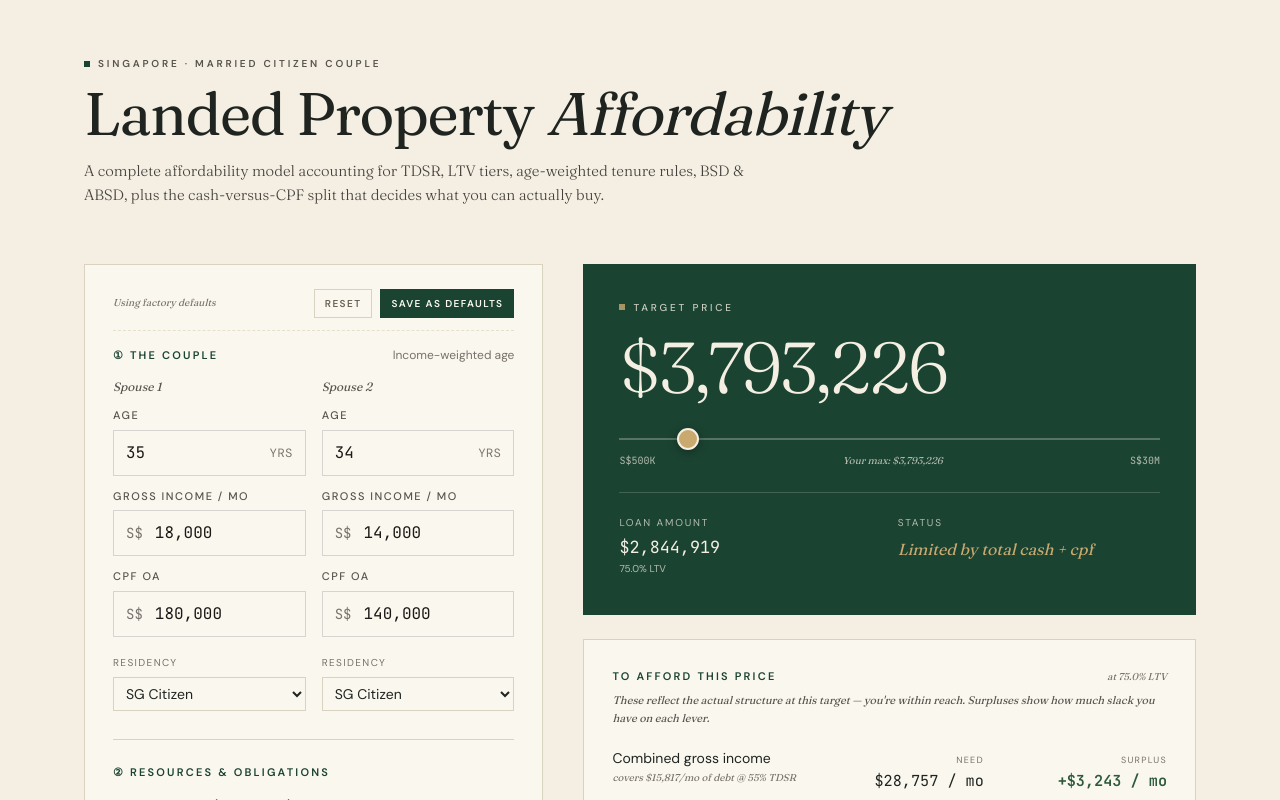
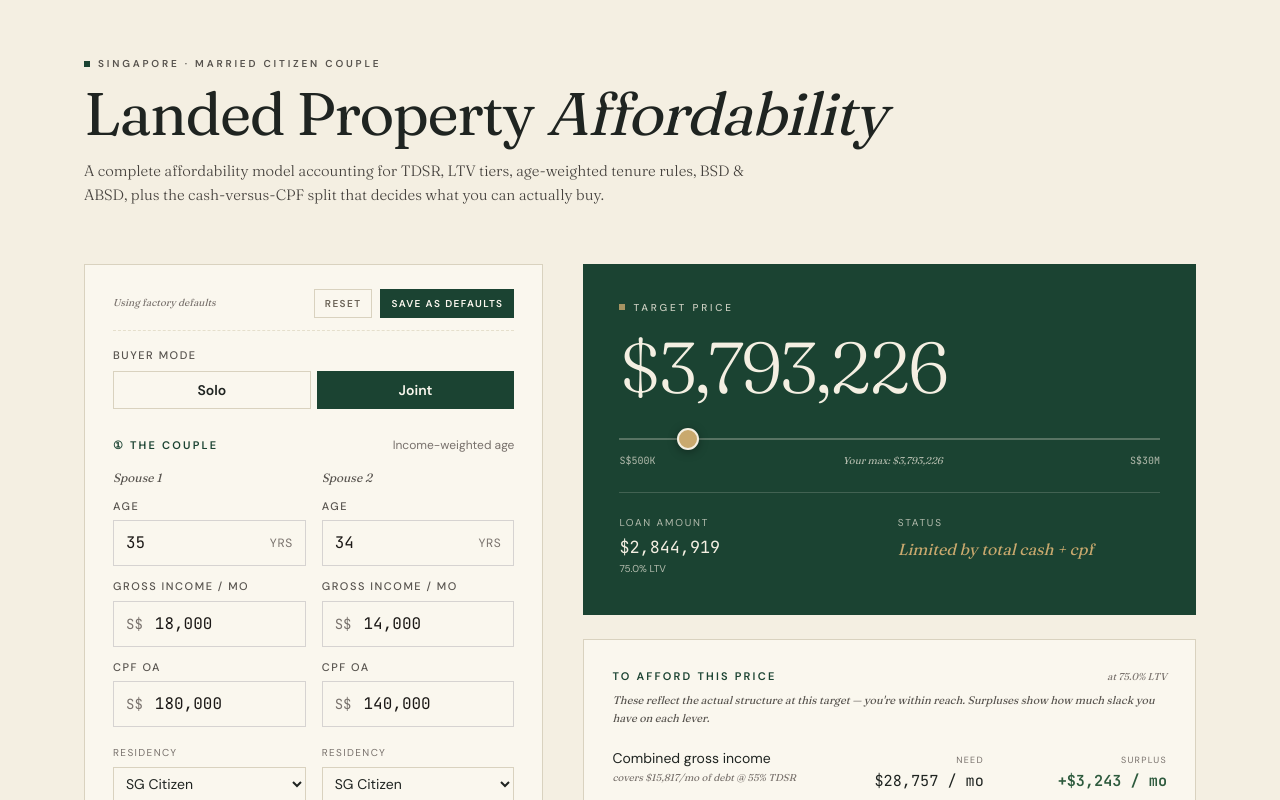
Before and after one commit to thespacemanatee/sg-property-affordability, a React (Vite) app: page / in a window 1280 px wide. Shown: the top 800 px of the page. Built offline with nearby package versions, Linux system fonts and the light colour scheme.

Commit message:
Solo / Joint buyer mode toggle
https://claude.ai/code/session_01L19gs58B1JMmdQYNoRcvx6

```diff
--- a/src/App.jsx
+++ b/src/App.jsx
@@ -326,6 +326,7 @@ function effectiveAbsdRate({ buyerMode, residency1, residency2, propertyOrder, r
 
 const STORAGE_KEY = "landed_affordability_defaults_v1";
 const FACTORY_DEFAULTS = {
+  buyerMode: "joint",
   age1: 35,
   income1: 18000,
   age2: 34,
@@ -345,6 +346,7 @@ const FACTORY_DEFAULTS = {
 };
 
 export default function LandedAffordabilityCalculator() {
+  const [buyerMode, setBuyerMode] = useState(FACTORY_DEFAULTS.buyerMode);
   const [age1, setAge1] = useState(FACTORY_DEFAULTS.age1);
   const [income1, setIncome1] = useState(FACTORY_DEFAULTS.income1);
   const [age2, setAge2] = useState(FACTORY_DEFAULTS.age2);
@@ -378,6 +380,7 @@ export default function LandedAffordabilityCalculator() {
         const raw = typeof window !== "undefined" ? window.localStorage.getItem(STORAGE_KEY) : null;
         if (!cancelled && raw) {
           const s = JSON.parse(raw);
+          if (typeof s.buyerMode === "string") setBuyerMode(s.buyerMode);
           if (typeof s.age1 === "number") setAge1(s.age1);
           if (typeof s.income1 === "number") setIncome1(s.income1);
           if (typeof s.age2 === "number") setAge2(s.age2);
@@ -412,6 +415,7 @@ export default function LandedAffordabilityCalculator() {
       window.localStorage.setItem(
         STORAGE_KEY,
         JSON.stringify({
+          buyerMode,
           age1, income1, age2, income2,
           existingDebt, cash, cpf1, cpf2,
           tenure, propertyOrder, propertyType, residency1, residency2, stressRate, marketRate, ltvTarget,
@@ -426,6 +430,7 @@ export default function LandedAffordabilityCalculator() {
   };
 
   const resetToFactory = async () => {
+    setBuyerMode(FACTORY_DEFAULTS.buyerMode);
     setAge1(FACTORY_DEFAULTS.age1);
     setIncome1(FACTORY_DEFAULTS.income1);
     setAge2(FACTORY_DEFAULTS.age2);
@@ -454,10 +459,13 @@ export default function LandedAffordabilityCalculator() {
   };
 
   const c = useMemo(() => {
-    const totalIncome = income1 + income2;
+    const income2Eff = buyerMode === "solo" ? 0 : income2;
+    const age2Eff = buyerMode === "solo" ? 0 : age2;
+    const cpf2Eff = (buyerMode === "solo" || residency2 === "foreigner") ? 0 : cpf2;
+    const cpf1Eff = residency1 === "foreigner" ? 0 : cpf1;
+
+    const totalIncome = income1 + income2Eff;
     const totalCash = Math.max(0, cash);
-    const cpf1Eff = residency1 === "foreigner" ? 0 : cpf1;
-    const cpf2Eff = residency2 === "foreigner" ? 0 : cpf2;
     const totalCPF = Math.max(0, cpf1Eff + cpf2Eff);
     const totalFunds = totalCash + totalCPF;
 
@@ -469,8 +477,8 @@ export default function LandedAffordabilityCalculator() {
     // Income-weighted age (MAS guidance for joint borrowers)
     const weightedAge =
       totalIncome > 0
-        ? (age1 * income1 + age2 * income2) / totalIncome
-        : (age1 + age2) / 2;
+        ? (age1 * income1 + age2Eff * income2Eff) / totalIncome
+        : (age1 + age2Eff) / 2;
 
     const exceedsAge = weightedAge + tenure > 65;
     const exceedsTenure = tenure > 30;
@@ -491,7 +499,7 @@ export default function LandedAffordabilityCalculator() {
 
     // ABSD: residency × property-order lookup.
     const absdRate = effectiveAbsdRate({
-      buyerMode: "joint",
+      buyerMode,
       residency1,
       residency2,
       propertyOrder,
@@ -676,6 +684,7 @@ export default function LandedAffordabilityCalculator() {
       canAfford,
     };
   }, [
+    buyerMode,
     age1, age2, income1, income2, existingDebt, cash, cpf1, cpf2,
     tenure, propertyOrder, residency1, residency2, stressRate, marketRate, targetOverride, ltvTarget,
   ]);
@@ -855,20 +864,48 @@ export default function LandedAffordabilityCalculator() {
               </div>
             </div>
 
+            <div className="-mt-2">
+              <div
+                className="text-[11px] uppercase tracking-[0.14em] text-stone-600 mb-2"
+                style={{ fontWeight: 500 }}
+              >
+                Buyer Mode
+              </div>
+              <div className="grid grid-cols-2 gap-1.5">
+                {[
+                  { v: "solo", label: "Solo" },
+                  { v: "joint", label: "Joint" },
+                ].map((o) => (
+                  <button
+                    key={o.v}
+                    onClick={() => setBuyerMode(o.v)}
+                    className="py-2 px-2 text-center transition-colors border"
+                    style={{
+                      background: buyerMode === o.v ? "#1B4332" : "#FAF7EE",
+                      color: buyerMode === o.v ? "#FAF7EE" : "#1F2421",
+                      borderColor: buyerMode === o.v ? "#1B4332" : "#D9D2BF",
+                    }}
+                  >
+                    <div className="text-sm font-semibold">{o.label}</div>
+                  </button>
+                ))}
+              </div>
+            </div>
+
             <div>
               <div className="flex items-baseline justify-between mb-4">
                 <h2
                   className="text-[11px] uppercase tracking-[0.2em]"
                   style={{ fontWeight: 600, color: "#1B4332" }}
                 >
-                  ① The Couple
+                  {buyerMode === "solo" ? "① The Buyer" : "① The Couple"}
                 </h2>
                 <span className="text-xs text-stone-500">Income-weighted age</span>
               </div>
-              <div className="grid grid-cols-2 gap-4">
+              <div className={buyerMode === "solo" ? "" : "grid grid-cols-2 gap-4"}>
                 <div className="space-y-3">
                   <p className="text-xs text-stone-600 italic" style={{ fontFamily: '"Fraunces", serif' }}>
-                    Spouse 1
+                    {buyerMode === "solo" ? "Buyer" : "Spouse 1"}
                   </p>
                   <NumberInput label="Age" value={age1} onChange={setAge1} suffix="yrs" />
                   <NumberInput label="Gross Income / mo" value={income1} onChange={setIncome1} prefix="S$" />
@@ -882,6 +919,7 @@ export default function LandedAffordabilityCalculator() {
                   />
                   {renderResidencySelect(residency1, setResidency1)}
                 </div>
+                {buyerMode === "joint" && (
                 <div className="space-y-3">
                   <p className="text-xs text-stone-600 italic" style={{ fontFamily: '"Fraunces", serif' }}>
                     Spouse 2
@@ -898,6 +936,7 @@ export default function LandedAffordabilityCalculator() {
                   />
                   {renderResidencySelect(residency2, setResidency2)}
                 </div>
+                )}
               </div>
             </div>
 
```
